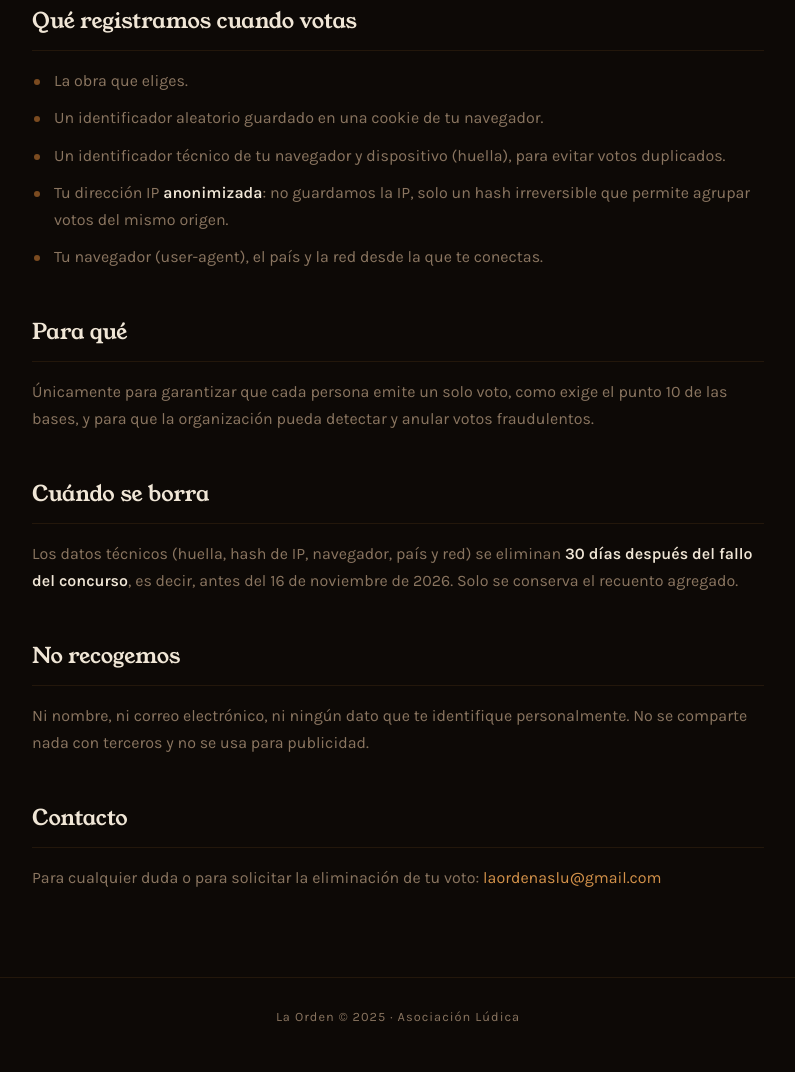
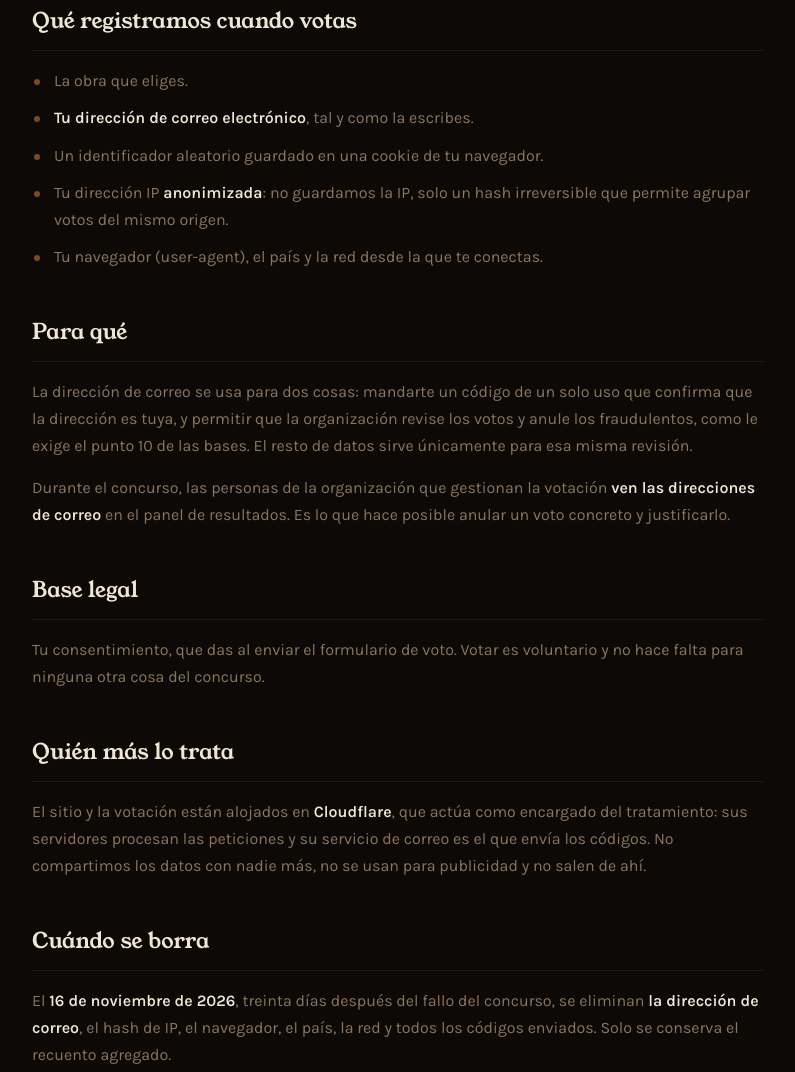
Before and after one commit to oskar-flores/laorden-link, a plain HTML site: page concurso/privacidad.html in a window 1280 px wide. Shown: the part 365-1437 px from the top of the page, without its empty margins (242-1037 px from the left). Drawn offline with Linux system fonts and the light colour scheme.

Commit message:
docs(concurso): correo verificado en las bases y en privacidad
Las bases §10 decían 'exclusivamente de forma online' y el voto asistido es
una excepción a esa palabra: sin escribirla, es una excepción que la
organización se concede sin contárselo a nadie.

El aviso de privacidad pierde la huella y pierde la promesa de 'no
recogemos... correo electrónico', que deja de ser verdad. Y gana la mención
a Cloudflare como encargado del tratamiento, que debería estar desde que el
sitio se alojó ahí.

Co-Authored-By: Claude Haiku 4.5 <noreply@anthropic.com>

```diff
--- a/concurso/privacidad.html
+++ b/concurso/privacidad.html
@@ -195,27 +195,43 @@
             <h2>Qué registramos cuando votas</h2>
             <ul>
                 <li>La obra que eliges.</li>
+                <li><strong>Tu dirección de correo electrónico</strong>, tal y como la
+                    escribes.</li>
                 <li>Un identificador aleatorio guardado en una cookie de tu navegador.</li>
-                <li>Un identificador técnico de tu navegador y dispositivo (huella), para
-                    evitar votos duplicados.</li>
                 <li>Tu dirección IP <strong>anonimizada</strong>: no guardamos la IP, solo un
                     hash irreversible que permite agrupar votos del mismo origen.</li>
                 <li>Tu navegador (user-agent), el país y la red desde la que te conectas.</li>
             </ul>
 
             <h2>Para qué</h2>
-            <p>Únicamente para garantizar que cada persona emite un solo voto, como exige el
-            punto 10 de las bases, y para que la organización pueda detectar y anular votos
-            fraudulentos.</p>
+            <p>La dirección de correo se usa para dos cosas: mandarte un código de un solo
+            uso que confirma que la dirección es tuya, y permitir que la organización
+            revise los votos y anule los fraudulentos, como le exige el punto 10 de las
+            bases. El resto de datos sirve únicamente para esa misma revisión.</p>
+            <p>Durante el concurso, las personas de la organización que gestionan la
+            votación <strong>ven las direcciones de correo</strong> en el panel de
+            resultados. Es lo que hace posible anular un voto concreto y justificarlo.</p>
+
+            <h2>Base legal</h2>
+            <p>Tu consentimiento, que das al enviar el formulario de voto. Votar es
+            voluntario y no hace falta para ninguna otra cosa del concurso.</p>
+
+            <h2>Quién más lo trata</h2>
+            <p>El sitio y la votación están alojados en <strong>Cloudflare</strong>, que
+            actúa como encargado del tratamiento: sus servidores procesan las peticiones y
+            su servicio de correo es el que envía los códigos. No compartimos los datos con
+            nadie más, no se usan para publicidad y no salen de ahí.</p>
 
             <h2>Cuándo se borra</h2>
-            <p>Los datos técnicos (huella, hash de IP, navegador, país y red) se eliminan
-            <strong>30 días después del fallo del concurso</strong>, es decir, antes del
-            16 de noviembre de 2026. Solo se conserva el recuento agregado.</p>
+            <p>El <strong>16 de noviembre de 2026</strong>, treinta días después del fallo
+            del concurso, se eliminan <strong>la dirección de correo</strong>, el hash de
+            IP, el navegador, el país, la red y todos los códigos enviados. Solo se conserva
+            el recuento agregado.</p>
 
-            <h2>No recogemos</h2>
-            <p>Ni nombre, ni correo electrónico, ni ningún dato que te identifique
-            personalmente. No se comparte nada con terceros y no se usa para publicidad.</p>
+            <h2>Tus derechos</h2>
+            <p>Puedes pedirnos que te digamos qué tenemos tuyo, que lo corrijamos o que lo
+            borremos, escribiendo a la dirección de abajo. Si pides que se borre tu voto,
+            se borra el voto entero.</p>
 
             <h2>Contacto</h2>
             <p>Para cualquier duda o para solicitar la eliminación de tu voto:
```
Also changed, not shown: bases/concurso-pintura.md (+2 -0 lines).
